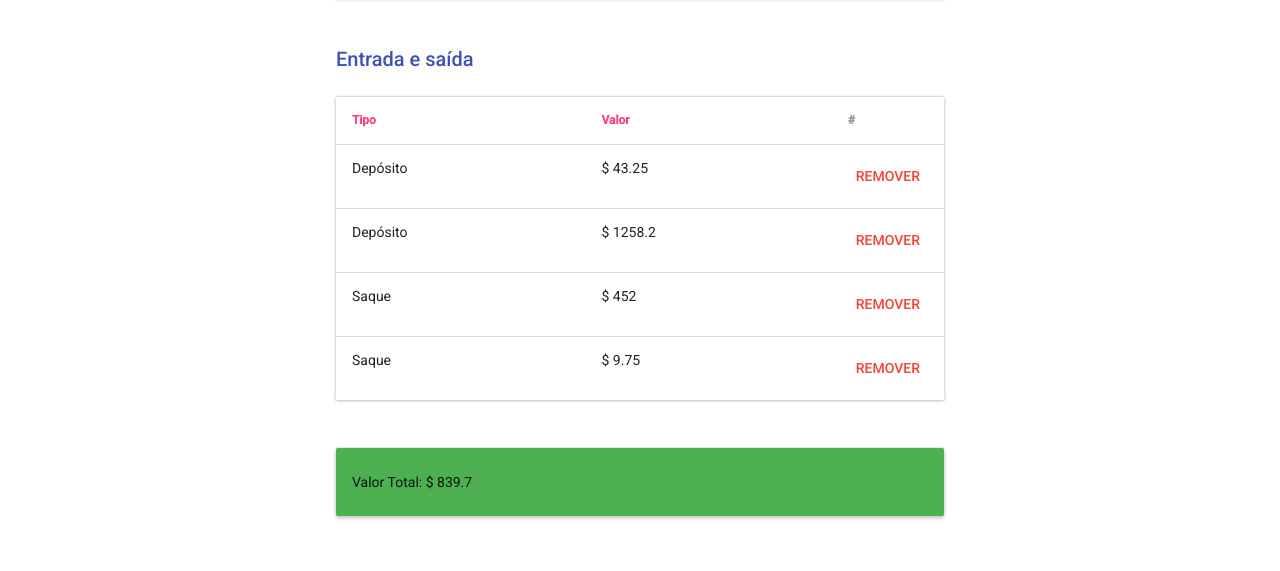
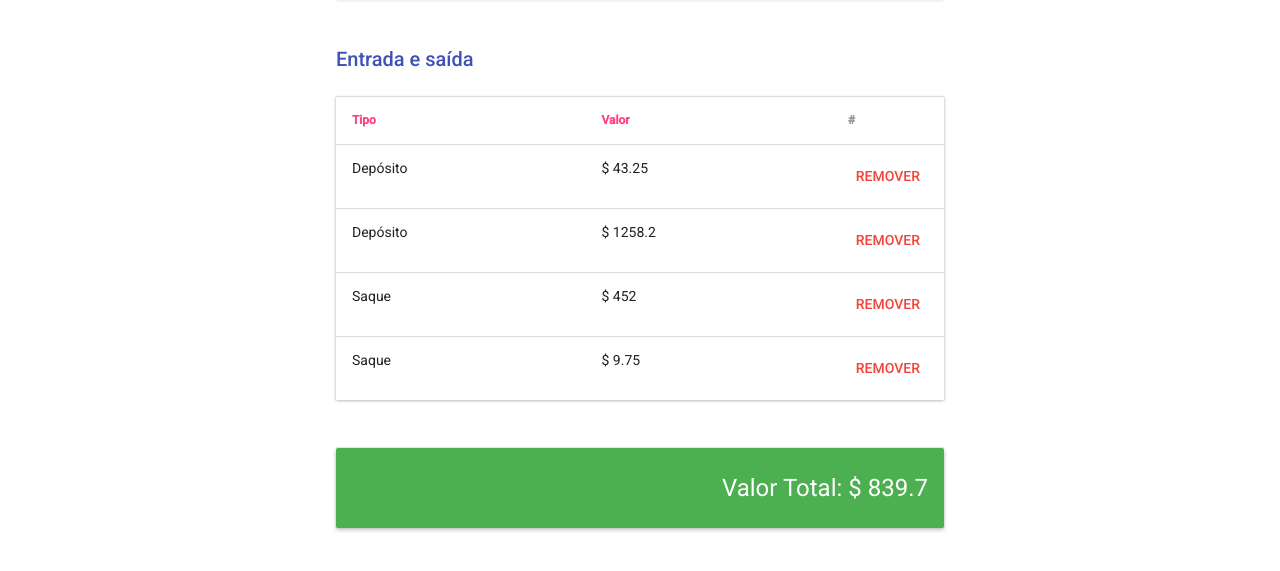
Before and after one commit to arturcorvino/angular-teste, a website: page index.html in a window 1280 px wide. Shown: the part 295-866 px from the top of the page. Drawn offline with nearby package versions, Linux system fonts and the light colour scheme; some packages are replaced by stand-ins of ours; a script that the page names is missing.

Commit message:
Alterado cor do valor total e tamanho da fonte

```diff
--- a/index.html
+++ b/index.html
@@ -89,8 +89,8 @@
 							<div class="col-md-12">
 								<div class="card card-green">
 									<div class="card-main">
-										<div class="card-inner">
-											<p>Valor Total: {{getTotal()}}</p>
+										<div class="card-inner text-right">
+											<h3 class="text-white margin-no">Valor Total: {{getTotal()}}</h3>
 										</div>
 									</div>
 								</div>
```
